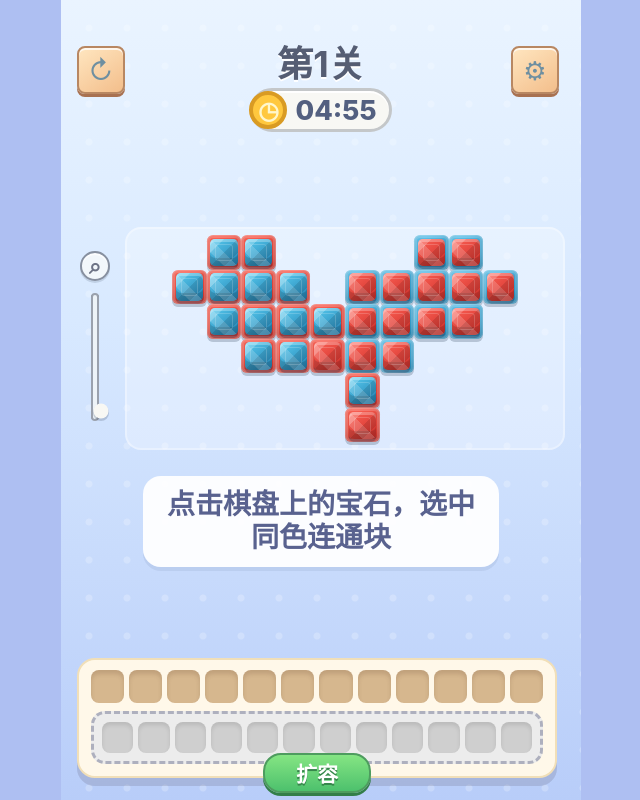
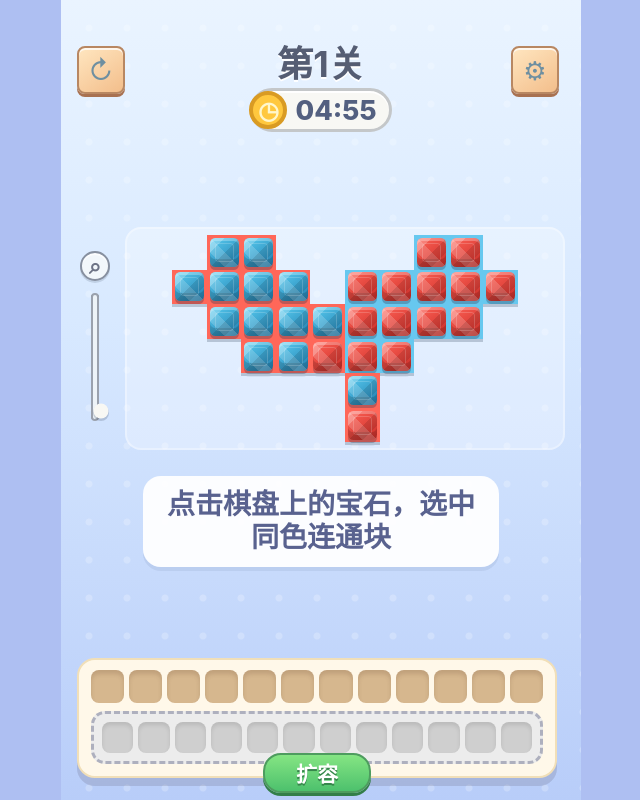
Before and after one commit to Chengzhiiia/Bengbeng-pindou, a React (Vite) app: page / in a window 1280 px wide. Shown: the whole page, without its empty margins (319-959 px from the left). Built offline with nearby package versions, Linux system fonts and the light colour scheme.

Commit message:
Render target cells as continuous color regions

```diff
--- a/src/App.css
+++ b/src/App.css
@@ -195,37 +195,35 @@
   aspect-ratio: 1;
   min-width: 0;
   min-height: 0;
-  border-radius: calc(var(--board-cell-size) * 0.18);
+  border-radius: 0;
   position: relative;
   display: grid;
   place-items: center;
-  box-shadow:
-    inset 0 0 0 3px rgb(255 255 255 / 18%),
-    inset 0 -7px 11px rgb(0 0 0 / 17%);
+  box-shadow: none;
 }
 
 .target-red {
-  background: linear-gradient(145deg, #ff6759, #d9362e);
+  background: #ff6759;
 }
 
 .target-blue {
-  background: linear-gradient(145deg, #67c8ef, #2290c3);
+  background: #67c8ef;
 }
 
 .target-yellow {
-  background: linear-gradient(145deg, #ffe382, #e4ae2e);
+  background: #ffe382;
 }
 
 .target-green {
-  background: linear-gradient(145deg, #9be571, #40a858);
+  background: #9be571;
 }
 
 .target-purple {
-  background: linear-gradient(145deg, #c29bff, #7b58ce);
+  background: #c29bff;
 }
 
 .target-custom {
-  background: linear-gradient(145deg, var(--target-color), var(--target-shadow));
+  background: var(--target-color);
 }
 
 .cell.selected {
@@ -236,8 +234,8 @@
   width: 100%;
   height: 100%;
   aspect-ratio: 1;
-  border: 1px solid rgb(255 255 255 / 16%);
-  border-radius: inherit;
+  border: 0;
+  border-radius: 0;
   display: grid;
   place-items: center;
   padding: 0;
```
Also changed, not shown: 1 other file (tests, documents, lock files or other folders).
